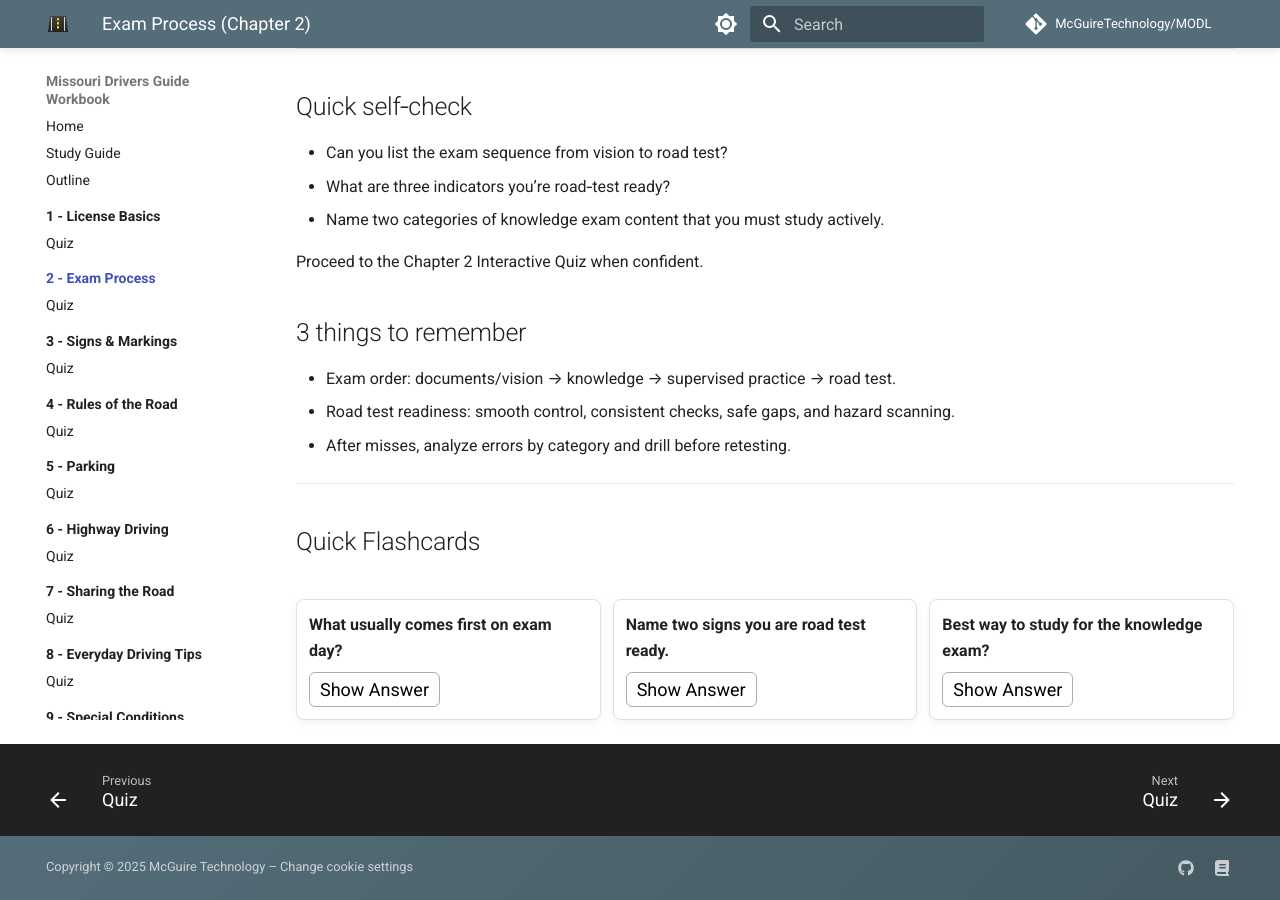
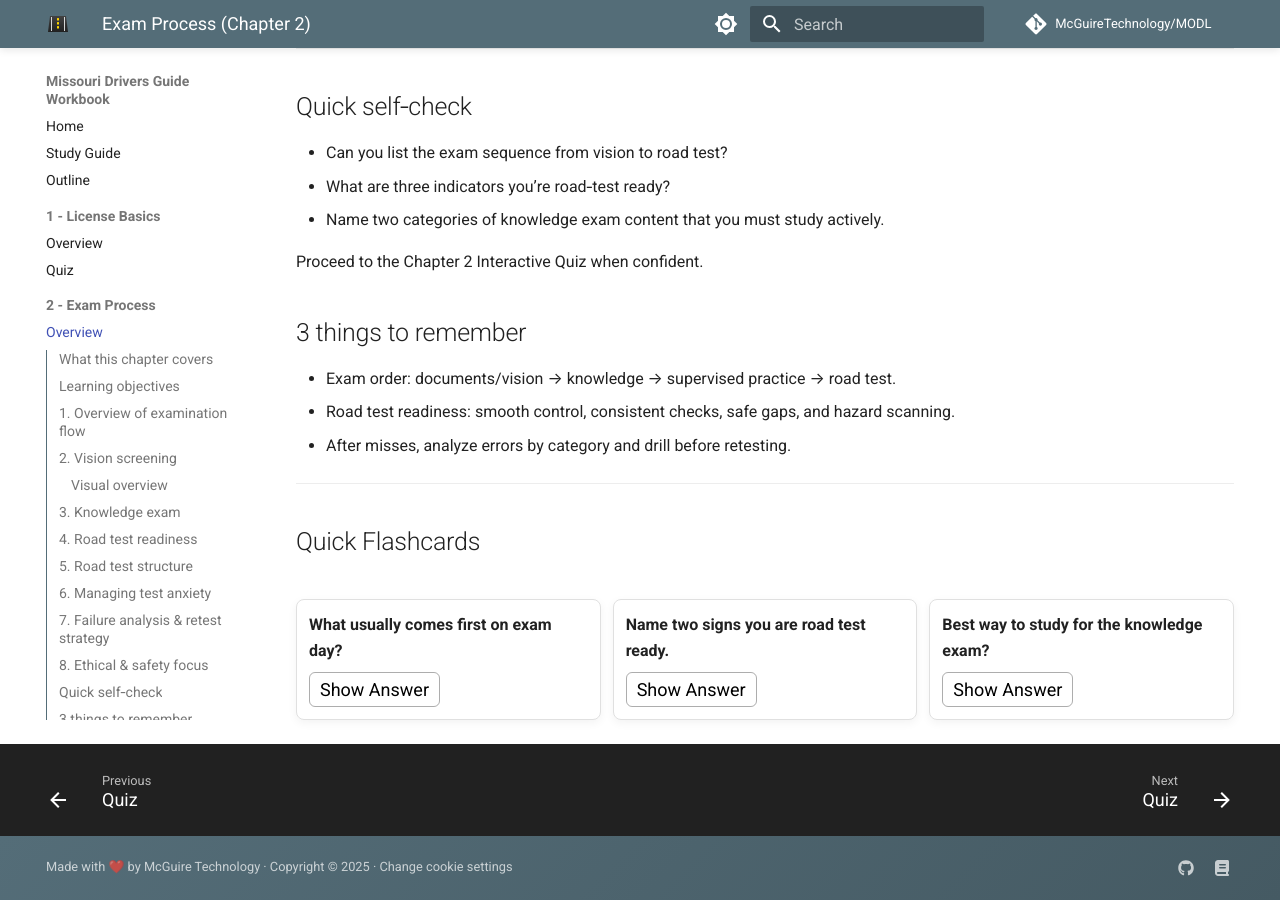
Before and after one commit to McGuireTechnology/MODL, an MkDocs documentation site: the page built from docs/02-exam/index.md, in a window 1280 px wide and 900 px high, scrolled down 4106 px. Built offline with MkDocs 1.6.1 and Material for MkDocs 9.7.7, drawn with Linux system fonts in a browser that asks for light colours; comment, search, counter and statistics services are not loaded.

Commit message:
Add 'Made with love' to footer

```diff
--- a/mkdocs.yml
+++ b/mkdocs.yml
@@ -84,11 +84,11 @@ theme:
         - navigation.instant.progress
         - navigation.tracking
         #- navigation.tabs
-        - navigation.tabs.sticky
+        #- navigation.tabs.sticky
         - navigation.sections
         - navigation.expand
         - navigation.path
-        - navigation.indexes
+        #- navigation.indexes
         - navigation.top
         - navigation.footer
         - toc.follow
@@ -174,5 +174,5 @@ extra:
   generator: false
 
 copyright: >
-  Copyright &copy; 2025 McGuire Technology –
+  Made with ❤️ by McGuire Technology · Copyright &copy; 2025 ·
   <a href="#__consent">Change cookie settings</a>
```
